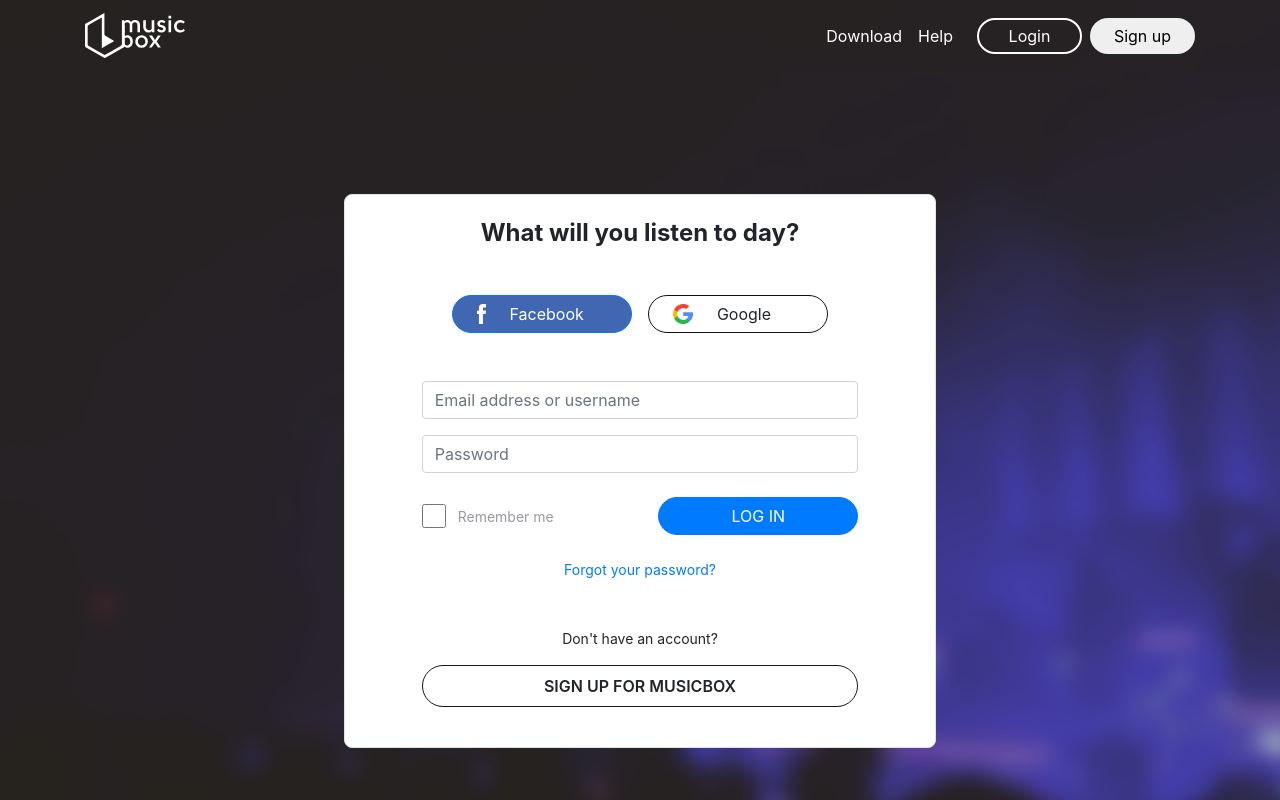
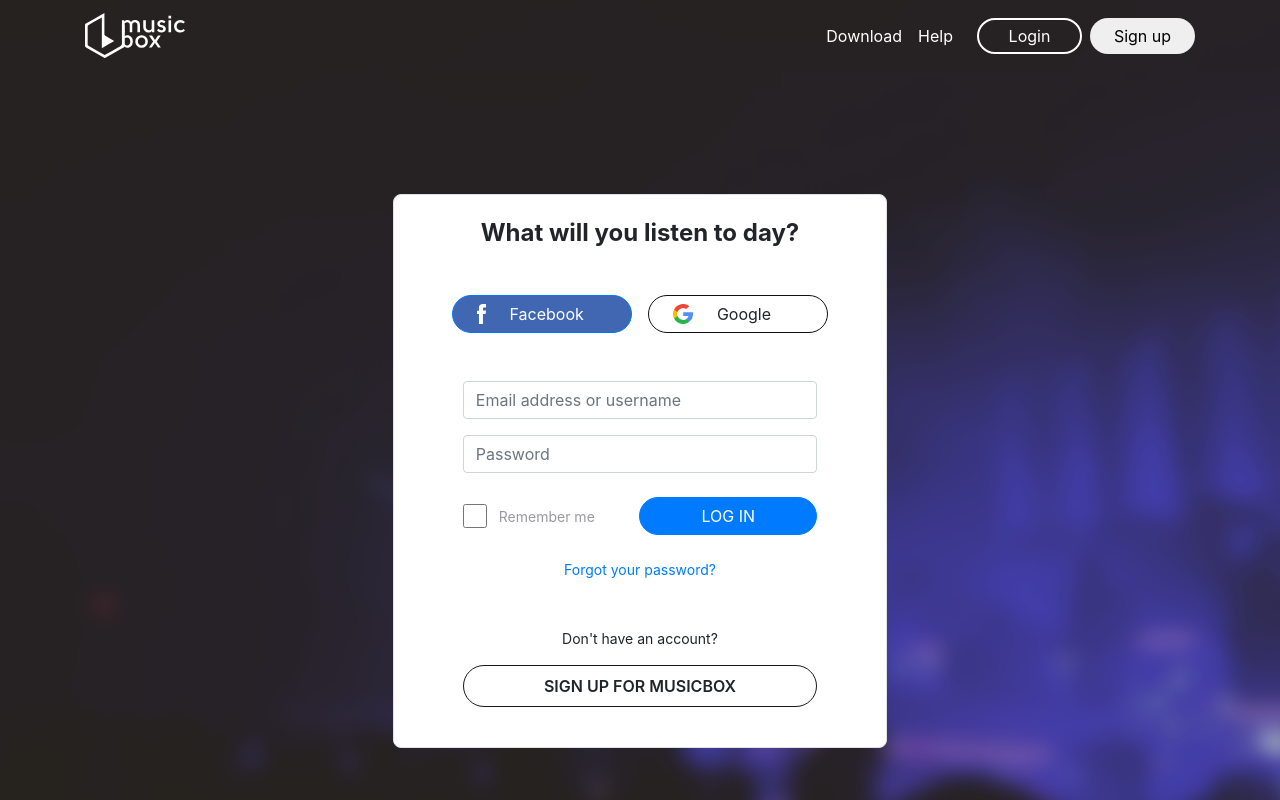
Before and after one commit to thanhphongdo/music-box-web, an Angular app: page /login in a window 1280 px wide. Shown: the top 800 px of the page. Built offline with nearby package versions, Linux system fonts and the light colour scheme.

Commit message:
fix layout login and sign up

```diff
--- a/src/app/modules/login/login/login.component.html
+++ b/src/app/modules/login/login/login.component.html
@@ -1,7 +1,6 @@
 <div class="container-fluid">
   <div class="row login p-5">
-    <div class="col-md-3"></div>
-    <div class="col-md-6 border round-8 py-4 login-form">
+    <div class="col-md-8 col-lg-6 col-xl-5 border round-8 py-4 login-form">
       <h4 class="d-block d-sm-none text-center">Log In</h4>
       <h4 class="font-weight-bold d-none d-sm-block text-center">What will you listen to day?</h4>
       <div class="login-with-social mt-5 d-flex justify-content-center">
@@ -62,6 +61,5 @@
         </form>
       </div>
     </div>
-    <div class="col-md-3"></div>
   </div>
 </div>
--- a/src/app/modules/signup/signup/signup.component.html
+++ b/src/app/modules/signup/signup/signup.component.html
@@ -1,7 +1,6 @@
 <div class="container-fluid">
   <div class="row signup p-5">
-    <div class="col-md-3"></div>
-    <div class="col-md-6 border round-8 py-4 signup-form">
+    <div class="col-md-8 col-lg-6 col-xl-5 border round-8 py-4 signup-form">
       <h4 class="d-block d-sm-none text-center">Create Account</h4>
       <h4 class="font-weight-bold d-none d-sm-block text-center">Ready to sign up?</h4>
       <div class="login-with-social mt-5 d-flex justify-content-center">
@@ -74,6 +73,5 @@
         </form>
       </div>
     </div>
-    <div class="col-md-3"></div>
   </div>
 </div>
```
